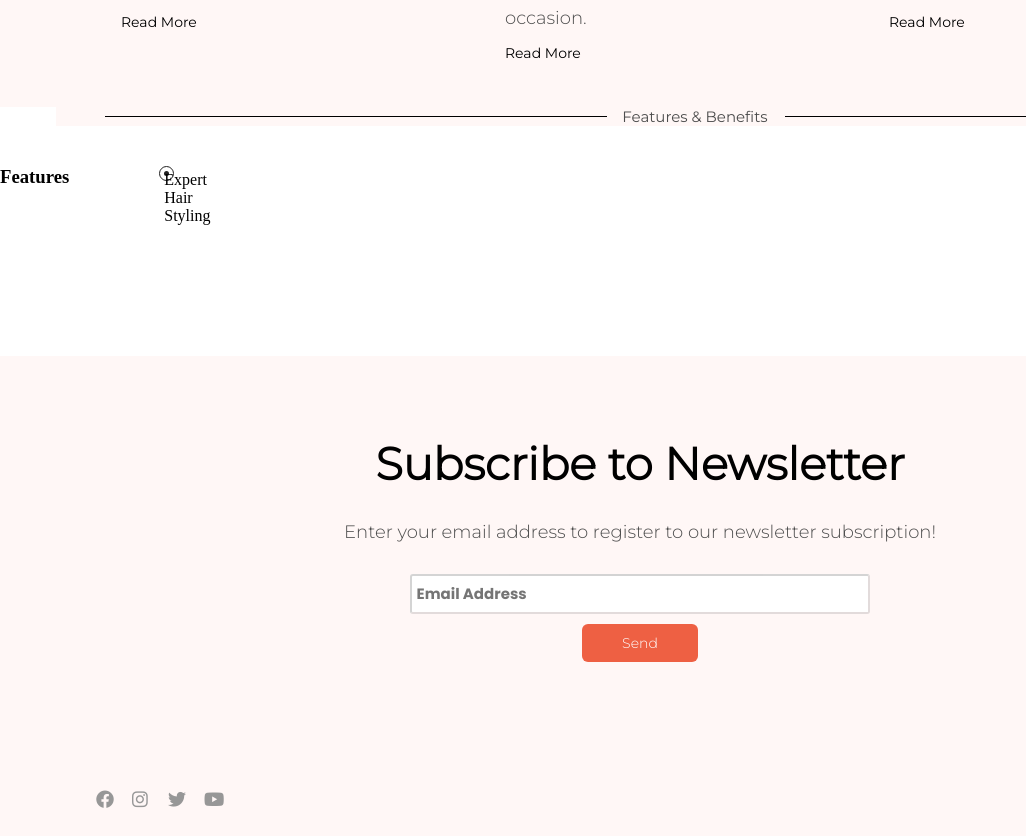
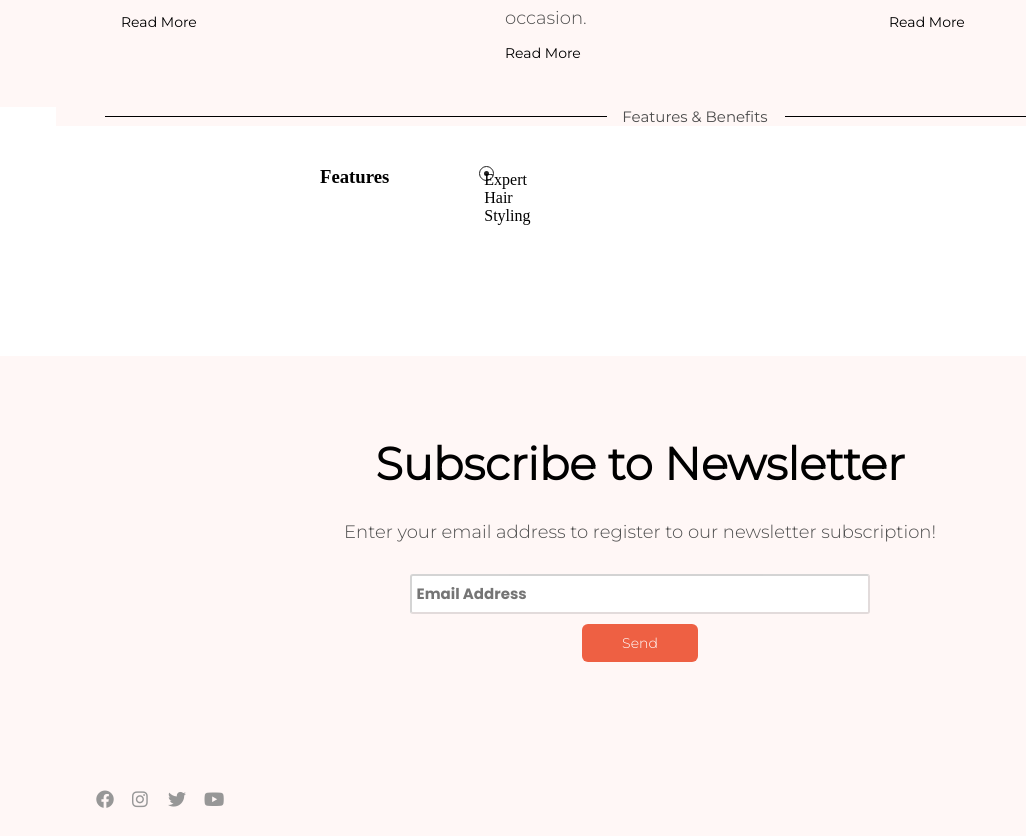
Before and after one commit to nadiahosisy/Beauty-Salon, a React (Vite) app: page /Home in a window 1280 px wide. Shown: the part 2203-3039 px from the top of the page, without its empty margins (0-1026 px from the left). Built offline with nearby package versions, Linux system fonts and the light colour scheme.

Commit message:
added style

```diff
--- a/src/components/home-page-component/FeaturesAndBenefits.jsx
+++ b/src/components/home-page-component/FeaturesAndBenefits.jsx
@@ -11,7 +11,9 @@ const FeaturesAndBenefits = () => {
         </div>
       </div>
       <div className="main-div-featuers">
-        <h3>Features</h3>
+        <div className="header-div-features">
+          <h3 className="header-featuers">Features</h3>
+        </div>
         <div className="container-div-featuers">
           <div className="circle">
             <div className="dot">
--- a/src/style/home-beneifts.css
+++ b/src/style/home-beneifts.css
@@ -73,11 +73,22 @@
   flex-direction: row;
   height: 100%;
   flex-grow: 1;
-  align-self: stretch;
-  align-items: stretch;
+
   gap: 10px;
-  transition: 0.3s;
+
   padding-top: 40px;
-  padding-right: 0px;
+
   padding-bottom: 40px;
 }
+.header-div-features {
+  display: flex;
+  bottom: 8rem;
+  padding-left: 10rem;
+}
+.header-featuers {
+  display: flex;
+  bottom: 8rem;
+  padding-left: 10rem;
+  align-items: center;
+  justify-content: center;
+}
```
